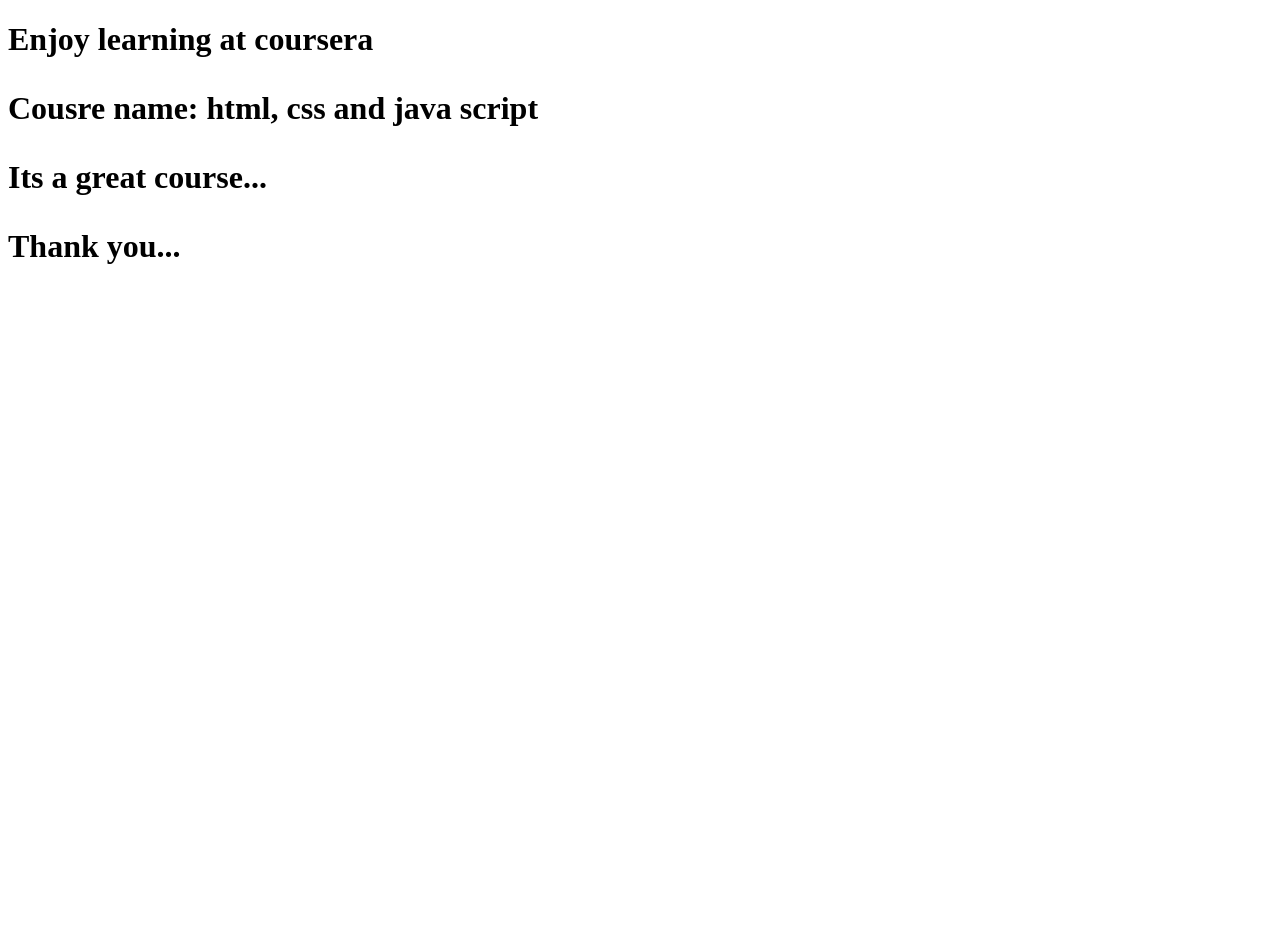
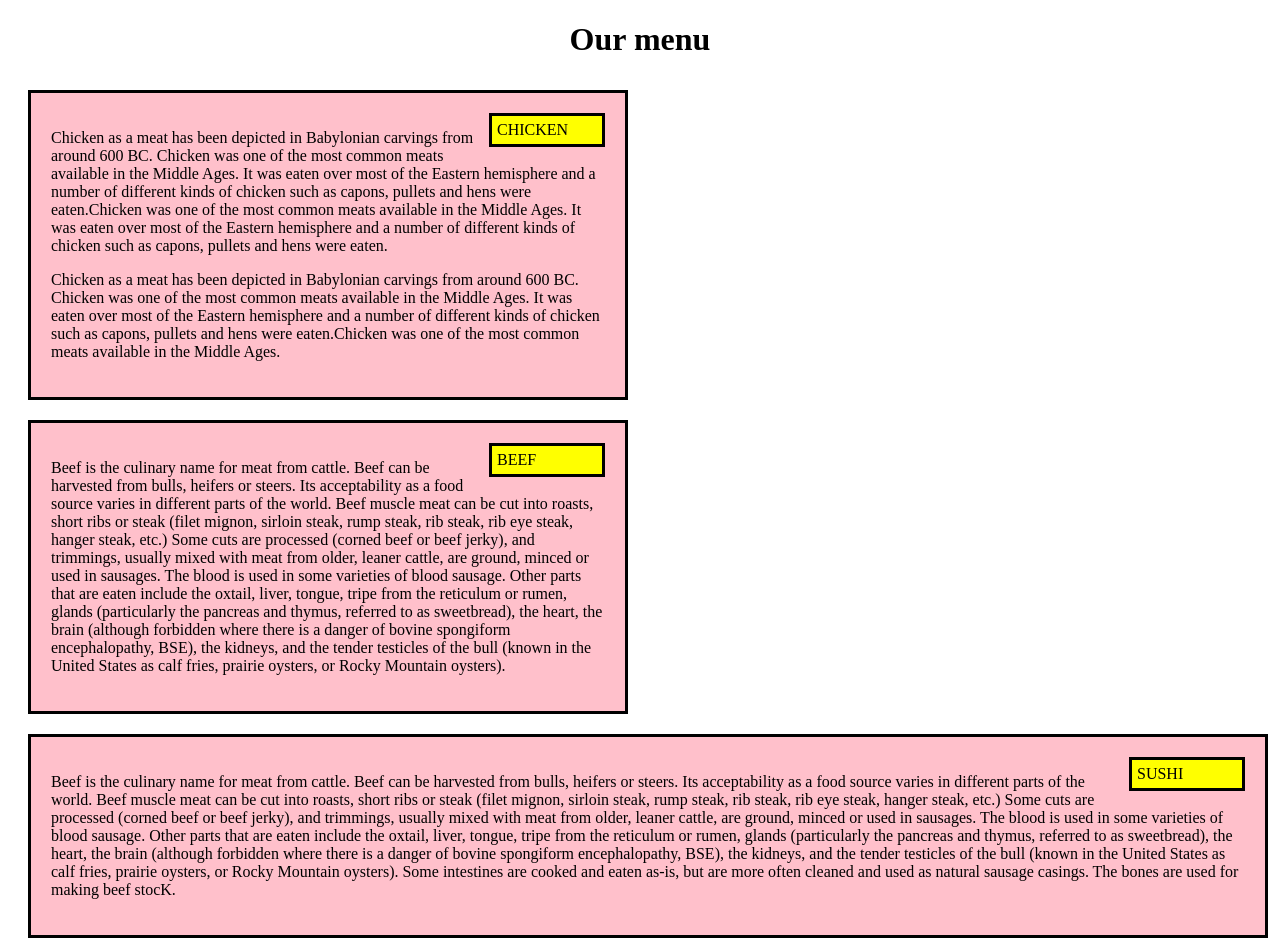
Before and after one commit to kirthickaguru/winky-test, a plain HTML site: page site/index.html in a window 1280 px wide. Before the commit the page ends 800 px from the top, so only its background shows below. Drawn offline with Linux system fonts and the light colour scheme.

Commit message:
a new input

```diff
--- a/site/index.html
+++ b/site/index.html
@@ -1,12 +1,62 @@
 <!doctype html>
 <html>
 <head>
-<title>Hello everyone</title>
+<meta charset="utf-8">
+<style>
+h1
+{
+text-align: center;
+font-size: bold;
+}
+#box1{
+background-color:pink;
+padding:20px;
+border:3px solid black;
+width:600px;
+margin:10px 20px 10px 20px;
+box-sizing: border-box;
+float:left;
+}
+#box2
+{
+background-color:yellow;
+padding:5px;
+border:3px solid black;
+width:100px;
+float:right;
+margin-top: 0px;
+}
+#box3
+{
+background-color:pink;
+padding:20px;
+border:3px solid black;
+width:1240px;
+margin:10px 20px 10px 20px;
+box-sizing: border-box;
+float:left;
+}
+}
+</style>
+<title>module2 coding assignment</title>
 </head>
 <body>
-<h1>Enjoy learning at coursera<h1>
-<p> Cousre name: html, css and java script</p>
-<p> Its a great course...</p>
-<p> Thank you...</p>
+<h1> Our menu</h1>
+<div id="box1">
+<div><p id="box2">CHICKEN</p></div><p>Chicken as a meat has been depicted in Babylonian carvings from around 600 BC. Chicken was one of the most common meats available in the Middle Ages. It was eaten over most of the Eastern hemisphere and a number of different kinds of chicken such as capons, pullets and hens were eaten.Chicken was one of the most common meats available in the Middle Ages. It was eaten over most of the Eastern hemisphere and a number of different kinds of chicken such as capons, pullets and hens were eaten.</p>
+<p>Chicken as a meat has been depicted in Babylonian carvings from around 600 BC. Chicken was one of the most common meats available in the Middle Ages. It was eaten over most of the Eastern hemisphere and a number of different kinds of chicken such as capons, pullets and hens were eaten.Chicken was one of the most common meats available in the Middle Ages.</p>
+</div>
+<div id="box1">
+<div><p id="box2">BEEF</p></div><p>Beef is the culinary name for meat from cattle. Beef can be harvested from bulls, heifers or steers. Its acceptability as a food source varies in different parts of the world.
+Beef muscle meat can be cut into roasts, short ribs or steak (filet mignon, sirloin steak, rump steak, rib steak, rib eye steak, hanger steak, etc.) Some cuts are processed (corned beef or beef jerky), and trimmings, usually mixed with meat from older, leaner cattle, are ground, minced or used in sausages. The blood is used in some varieties of blood sausage. Other parts that are eaten include the oxtail, liver, tongue, tripe from the reticulum or rumen, glands (particularly the pancreas and thymus, referred to as sweetbread), the heart, the brain (although forbidden where there is a danger of bovine spongiform encephalopathy, BSE), the kidneys, and the tender testicles of the bull (known in the United States as calf fries, prairie oysters, or Rocky Mountain oysters).
+</p>
+</div>
+<div id="box3">
+<div><p id="box2">SUSHI</p></div><p>Beef is the culinary name for meat from cattle. Beef can be harvested from bulls, heifers or steers. Its acceptability as a food source varies in different parts of the world.
+
+Beef muscle meat can be cut into roasts, short ribs or steak (filet mignon, sirloin steak, rump steak, rib steak, rib eye steak, hanger steak, etc.) Some cuts are processed (corned beef or beef jerky), and trimmings, usually mixed with meat from older, leaner cattle, are ground, minced or used in sausages. The blood is used in some varieties of blood sausage. Other parts that are eaten include the oxtail, liver, tongue, tripe from the reticulum or rumen, glands (particularly the pancreas and thymus, referred to as sweetbread), the heart, the brain (although forbidden where there is a danger of bovine spongiform encephalopathy, BSE), the kidneys, and the tender testicles of the bull (known in the United States as calf fries, prairie oysters, or Rocky Mountain oysters). Some intestines are cooked and eaten as-is, but are more often cleaned and used as natural sausage casings. The bones are used for making beef stocK.
+</p>
+</div>
+
 </body>
 </html>
```
